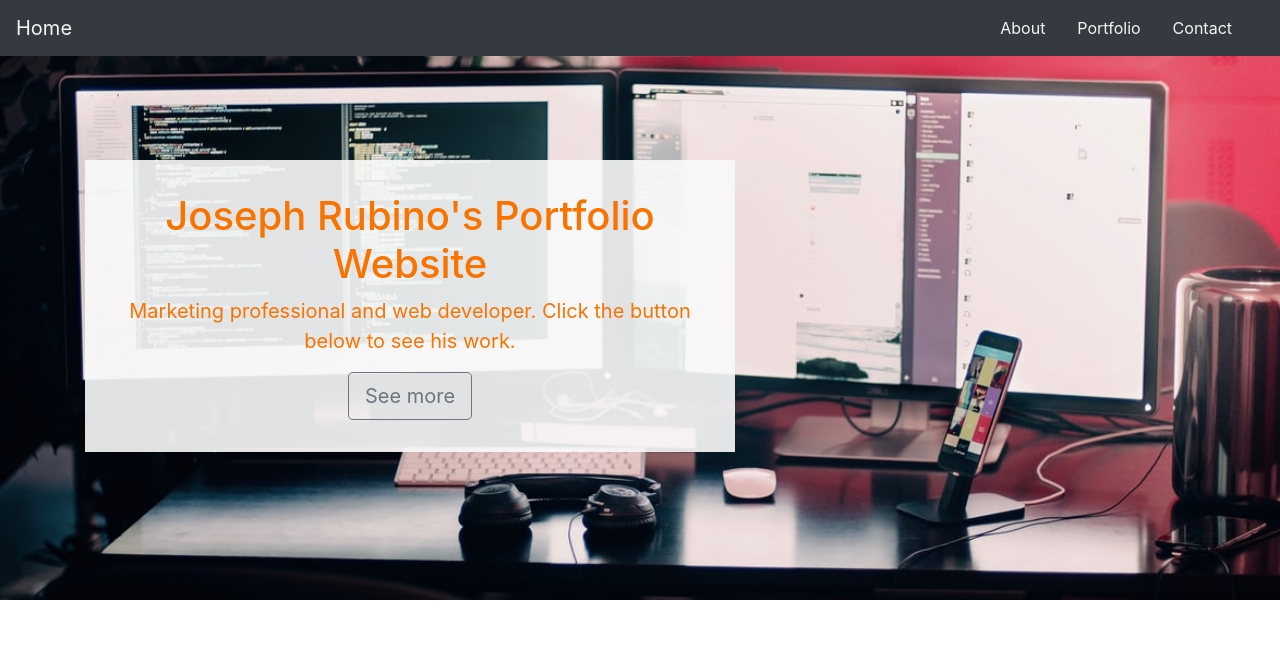
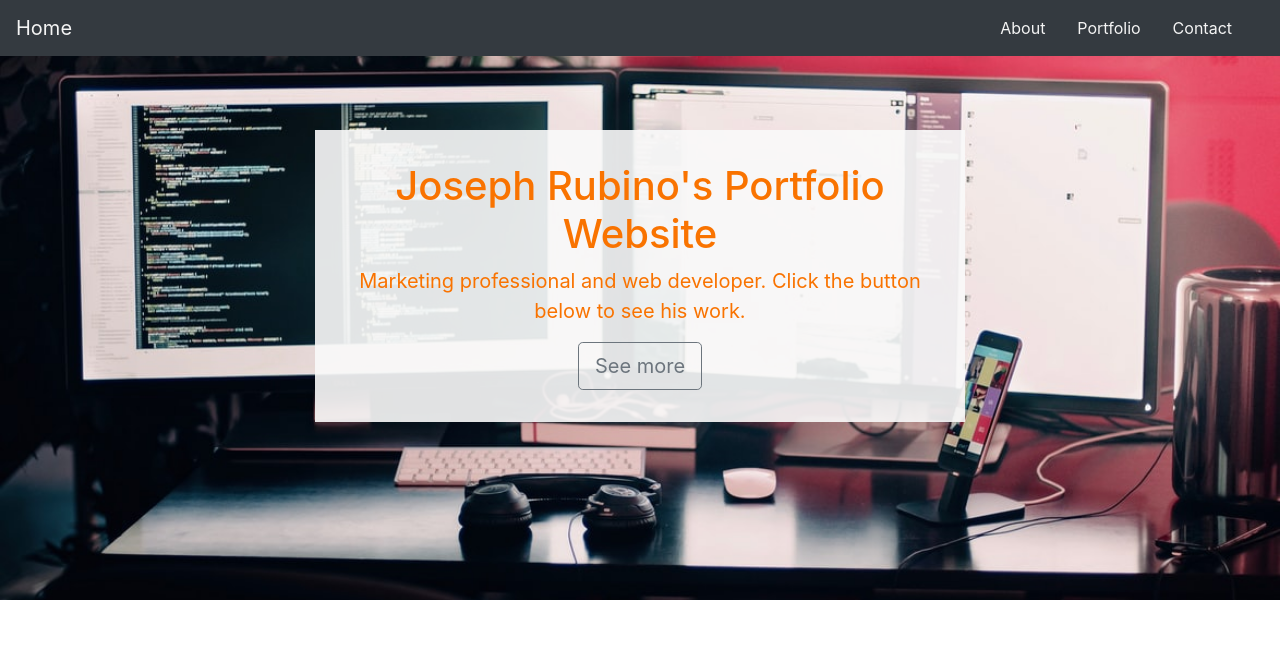
Before and after one commit to jrubino22/portfolio-site, a website: page index.html in a window 1280 px wide. Shown: the top 658 px of the page. Drawn offline with nearby package versions, Linux system fonts and the light colour scheme.

Commit message:
final header fix

```diff
--- a/css/style.css
+++ b/css/style.css
@@ -30,16 +30,7 @@
     background-size: cover;
     background-position: center;
 
-   }
-
-/* .overlay{
-    position: absolute;
-    min-height: 75%;
-    min-width: 100%;
-    left: 0;
-    top: 0;
-    background: rgba(244, 244, 244, 0.4);
-   } */
+}
 
 .text-overlay{
 	background-color: rgba(250,250,250,0.9);
@@ -49,30 +40,26 @@
 
 @media screen and (max-width: 850px){
 .description {
-    position: absolute;
-    top: 12%;
+    margin-top: 33%;
+    margin-right: 10px;
+    margin-left: 10px;
     padding: 2em;
-    left: 5%;
-    right: 5%
+
 }
 }
 @media screen and (min-width: 850px){
 .description {
-    position: absolute;
-    top: 20%;
+    margin-top: 20%;
     padding: 2em;
-    left: 10%;
-    right: 10%
+
 }
 }
 
 @media screen and (min-width: 1100px){
     .description {
-        position: absolute;
-        top: 20%;
+        margin-top: 20%;
         padding: 2em;
-        left: auto;
-        right: auto
+
     }
     }
 
--- a/index.html
+++ b/index.html
@@ -36,12 +36,16 @@
         </div>
     </nav>
 
-    <header class="header text-center">
+    <header class="header text-center align-middle">
         <div class="container">
+            <div class="row" style="justify-content: center;">
+                <div class="col-xs-12">
                     <div class="description text-overlay">
                         <h1>Joseph Rubino's Portfolio Website</h1>
                         <p>Marketing professional and web developer. Click the button below to see his work.</p>
                         <a role="button" class="btn btn-outline-secondary btn-lg" href="#portfolio">See more</a>
+                    </div>
+                </div>
             </div>
         </div>
     </header>
@@ -170,6 +174,9 @@
         </div>
     </div>
     </div>
+    <footer>
+        <p>thank you for visiting</p>
+    </footer>
 
 
     <script type="text/javascript" src='node_modules/jquery/dist/jquery.slim.min.js'></script>
```
Lines whose indentation alone changed are shown as unchanged.
